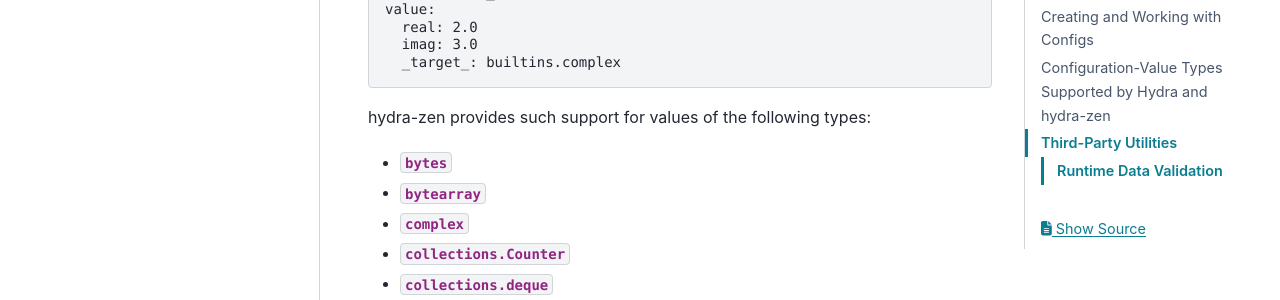
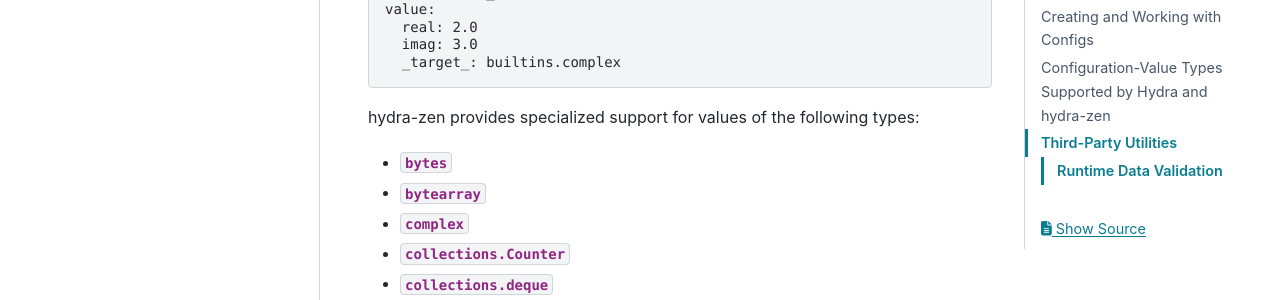
Before and after one commit to mit-ll-responsible-ai/hydra-zen, a Sphinx documentation site: the page built from docs/source/api_reference.rst, in a window 1280 px wide and 900 px high, scrolled down 2572 px. Shown: the part 153-453 px from the top of the window. Built offline with Sphinx 7.4.7 and the PyData theme 0.15.4, drawn with Linux system fonts in a browser that asks for light colours.

Commit message:
update docs

```diff
--- a/docs/source/api_reference.rst
+++ b/docs/source/api_reference.rst
@@ -141,7 +143,7 @@
      imag: 3.0
      _target_: builtins.complex
 
-hydra-zen provides such support for values of the following types:
+hydra-zen provides specialized support for values of the following types:
 
 - :py:class:`bytes`
 - :py:class:`bytearray`
--- a/docs/source/changes.rst
+++ b/docs/source/changes.rst
@@ -8,7 +8,7 @@
 .. _v0.5.0:
 
 ---------------------
-0.5.0rc1 - 2022-01-10
+0.5.0rc2 - 2022-01-13
 ---------------------
 
 This release primarily improves the ability of :func:`~hydra_zen.builds` to inspect and
```
Also changed, not shown: other parts of docs/source/api_reference.rst (+2 -0 lines), 1 other file.
